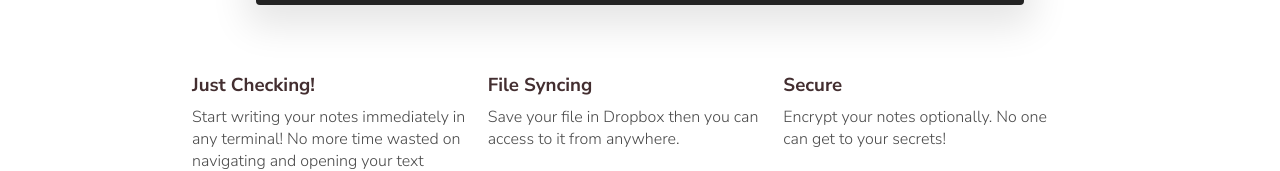
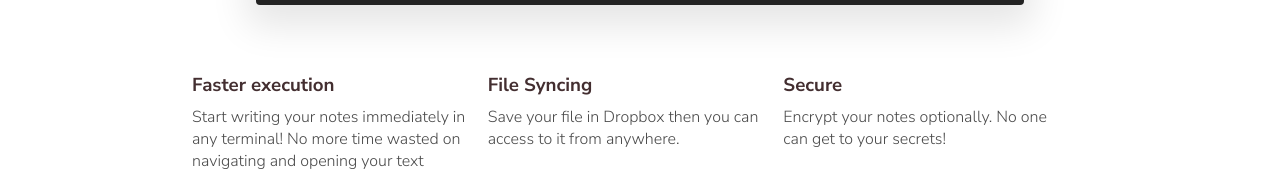
Before and after one commit to shreyasssk/github-actions-workflow, an Angular app in the folder client/: page / in a window 1280 px wide. Shown: the part 487-658 px from the top of the page. Built offline with nearby package versions, Linux system fonts and the light colour scheme; a small style sheet from the web is missing.

Commit message:
test: testing staging

```diff
--- a/client/src/app/home/home.component.html
+++ b/client/src/app/home/home.component.html
@@ -24,7 +24,7 @@
   <div class="wrapper">
     <div class="feature">
       <div class="feature__item">
-        <h3 class="section__title">Just Checking! </h3>
+        <h3 class="section__title">Faster execution </h3>
         <p>Start writing your notes immediately in any terminal! No more time wasted on navigating and opening your text
           editor.</p>
       </div>
```
